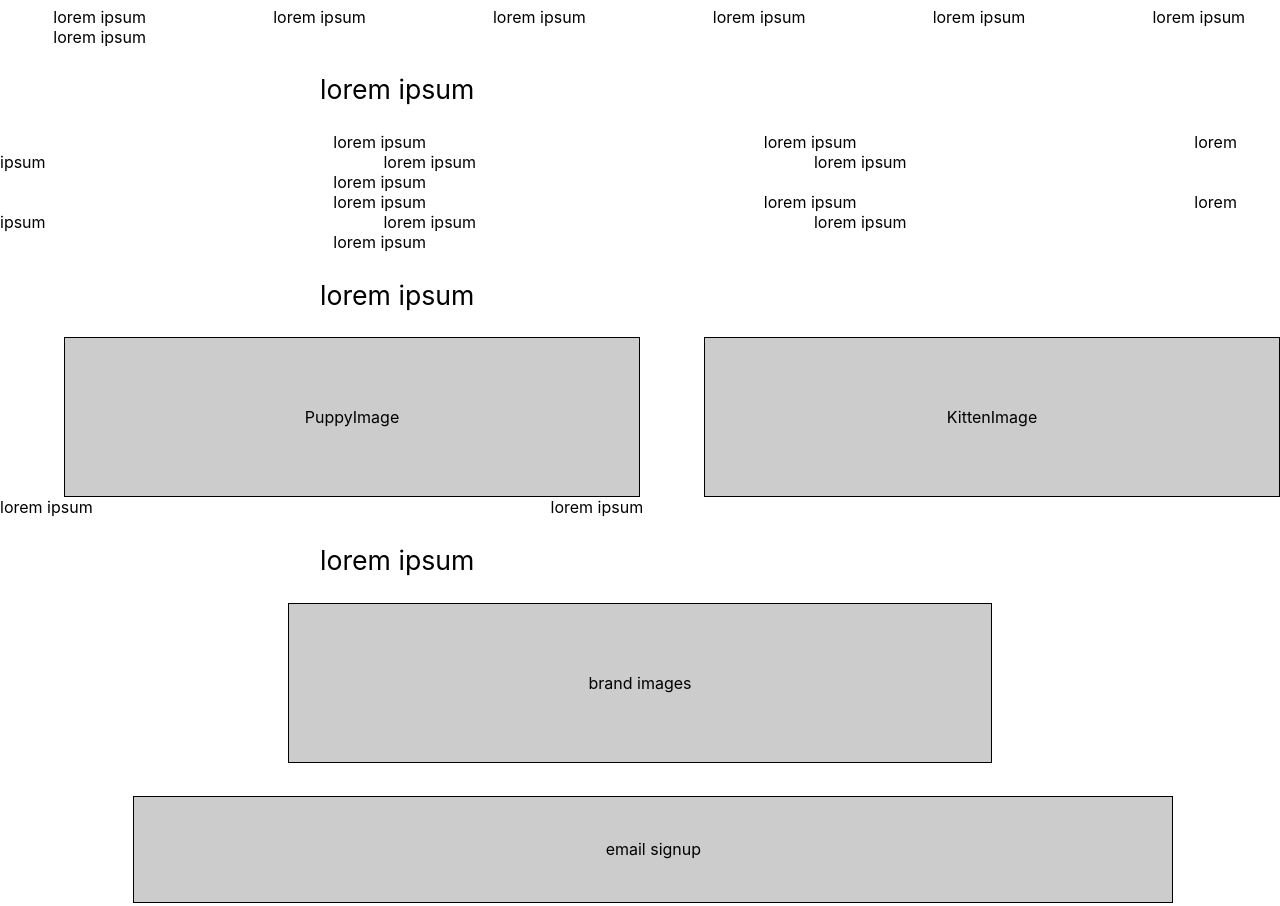
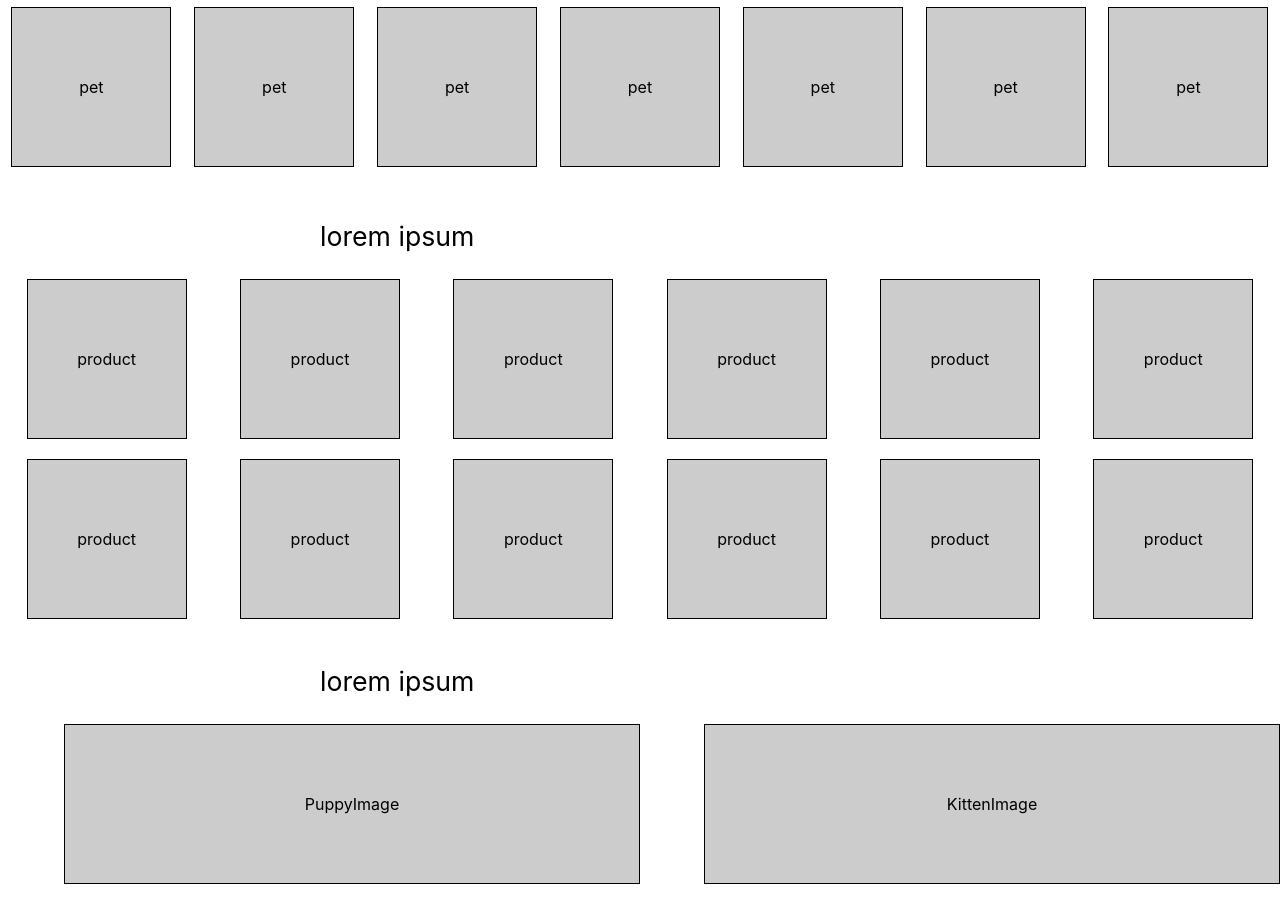
Before and after one commit to emilyjo26/-Website-Distillery-Wireframe-Site-, a plain HTML site: page index.html in a window 1280 px wide. Shown: the part 560-1466 px from the top of the page. Drawn offline with Linux system fonts and the light colour scheme.

Commit message:
Update index.html

```diff
--- a/index.html
+++ b/index.html
@@ -19,24 +19,23 @@
     <header2 class="box">promotional banner</header2>
     <main class="box">hero image</main>
   <p>lorem ipsum</p>
- <div>
-  <span class="dot"></span>
-  <span class="dot"></span><span class="dot"></span><span class="dot"></span><span class="dot"></span><span class="dot"></span><span class="dot"></span>
+   <div>
+  <div class="wrapper">
+    <pet class="box"> pet </pet>
+       <pet class="box"> pet </pet>   <pet class="box"> pet </pet>   <pet class="box"> pet </pet>   <pet class="box"> pet </pet>   <pet class="box"> pet </pet>   <pet class="box"> pet </pet>
   </div>
-  <p3> lorem ipsum </p3>
-  <p3> lorem ipsum </p3><p3> lorem ipsum </p3>
-  <p3> lorem ipsum </p3><p3> lorem ipsum </p3>
-  <p3> lorem ipsum </p3>
-  <p3> lorem ipsum </p3>
-  <p>lorem ipsum </p>
-   <div>
-  <span class="dot2"></span><span class="dot2"></span><span class="dot2"></span><span class="dot2"></span><span class="dot2"></span><span class="dot2"></span> <span
+   <p>lorem ipsum</p>
+
+    <div>
+  <div class="wrapper">
+    <fav class="box"> product </fav><fav class="box"> product </fav><fav class="box"> product </fav><fav class="box"> product </fav><fav class="box"> product </fav><fav class="box"> product </fav>
+
   </div>
-  <p4> lorem ipsum </p4><p4> lorem ipsum </p4><p4> lorem ipsum </p4><p4> lorem ipsum </p4><p4> lorem ipsum </p4><p4> lorem ipsum </p4>
-      <div>
-  <span class="dot2"></span><span class="dot2"></span><span class="dot2"></span><span class="dot2"></span><span class="dot2"></span><span class="dot2"></span> <span
+        <div>
+  <div class="wrapper">
+    <fav class="box"> product </fav><fav class="box"> product </fav><fav class="box"> product </fav><fav class="box"> product </fav><fav class="box"> product </fav><fav class="box"> product </fav>
+
   </div>
-  <p4> lorem ipsum </p4><p4> lorem ipsum </p4><p4> lorem ipsum </p4><p4> lorem ipsum </p4><p4> lorem ipsum </p4><p4> lorem ipsum </p4>
 
   <p> lorem ipsum </p>
    <div class="wrapper">
@@ -44,14 +43,13 @@
         <kitten class="box">KittenImage</kitten>
   </div>
 
-  <p2> lorem ipsum </p2>
-  <p2> lorem ipsum </p>
+
   <p> lorem ipsum </p>
 
-  <brandimages class="box">brand images</brandimages>
+  <brandimages class="container">brand images</brandimages>
 
     </div>
-  <email class="box">email signup</email>
+  <email class="container">email signup</email>
   <div class="wrapper">
     <product class="box">Product</product>
     <product class="box">Product</product><product class="box">Product</product><product class="box">Product</product><product class="box">Product</product>
@@ -60,8 +58,7 @@
   <div class="wrapper">
         <pharmacy class="box">Pharmacy</pharmacy>
         <vetinfo class="box">Vet Info info</vetinfo>
-    <p2> lorem ipsum </p2>
-  <p2> lorem ipsum </p>
+
     </div>
   <div class="wrapper">
         <product class="box">Product</product>
@@ -71,7 +68,7 @@
   <div class="wrapper">
         <explore class="box">explore</explore><explore class="box">explore</explore><explore class="box">explore</explore><explore class="box">explore</explore><explore class="box">explore</explore><explore class="box">explore</explore>
     </div>
-  <email class="box">promotional</email>
+  <email class="container">promotional</email>
   <help
         class="box">help information</help>
   <navigationbottom
```
